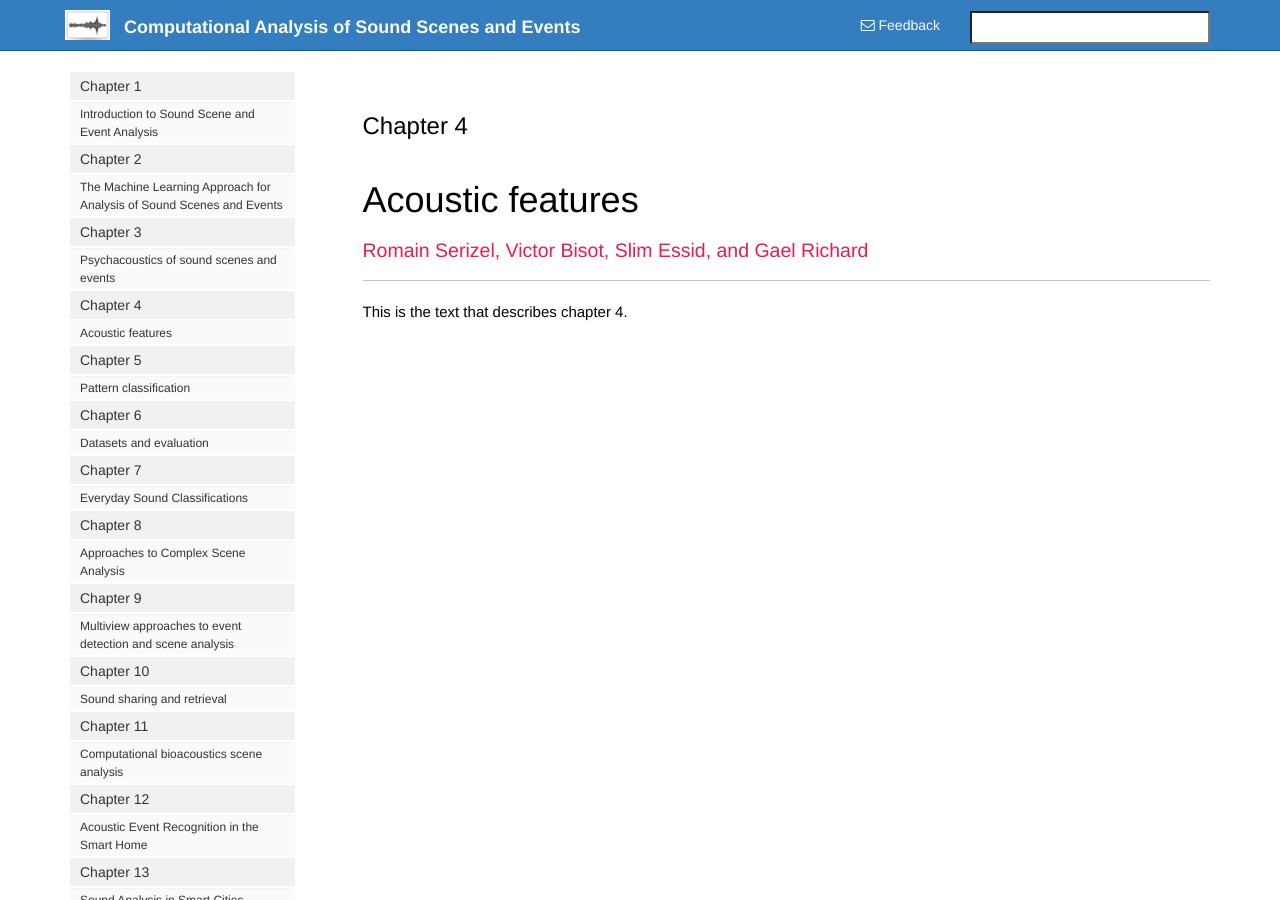
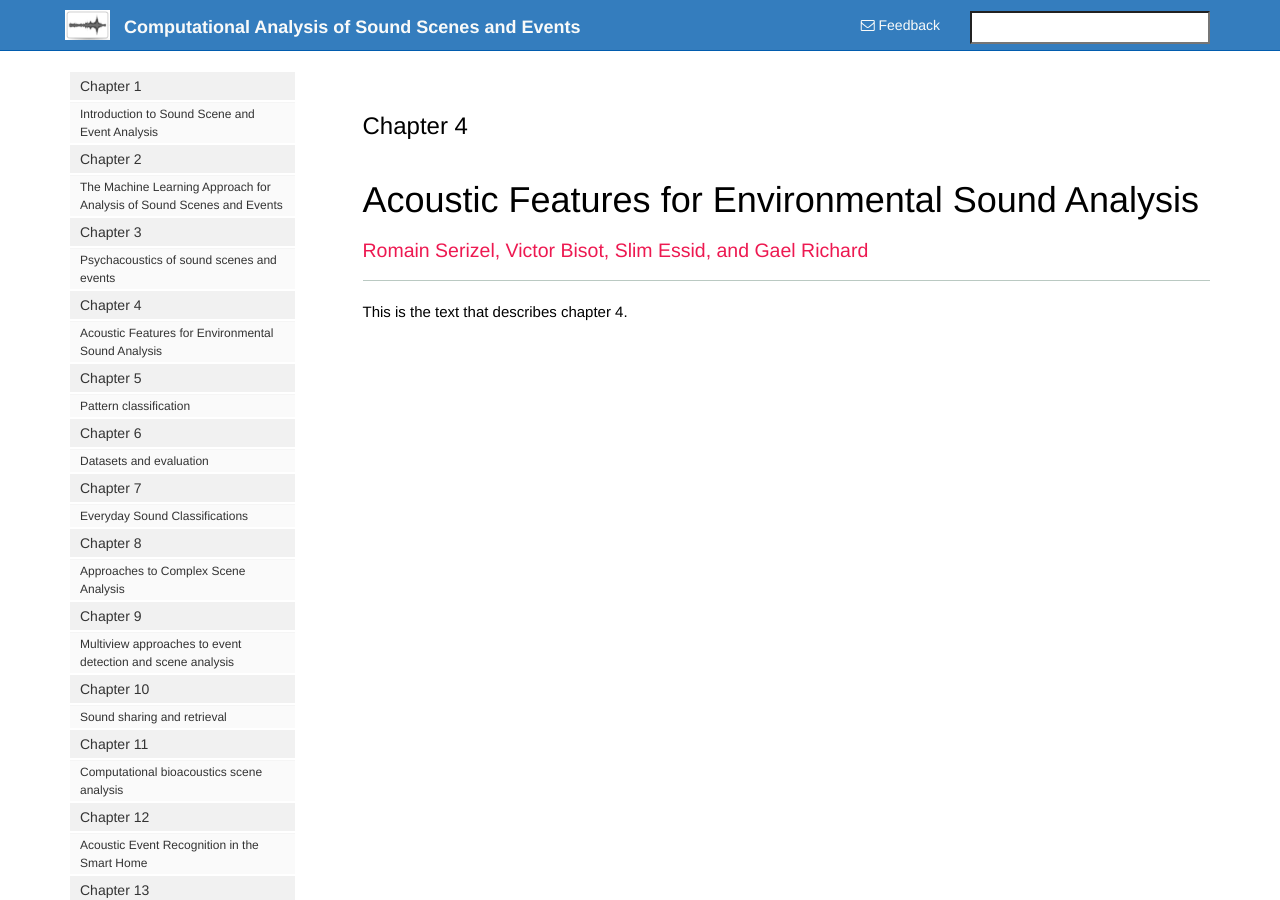
Before and after one commit to cassebook/cassebook.github.io, a Jekyll site: the page built from _docs/ch04/index.md, in a window 1280 px wide. Built offline with Jekyll 4.4.1, drawn with Linux system fonts in a browser that asks for light colours; nearby versions of some CDN libraries; comment, search, counter and statistics services are not loaded.

Commit message:
Updated title of chap 04.

```diff
--- a/_docs/ch04/index.md
+++ b/_docs/ch04/index.md
@@ -1,5 +1,5 @@
 ---
-title: Acoustic features
+title: Acoustic Features for Environmental Sound Analysis
 authors: Romain Serizel, Victor Bisot, Slim Essid, and Gael Richard
 category: Chapter  4
 order: 1
```
